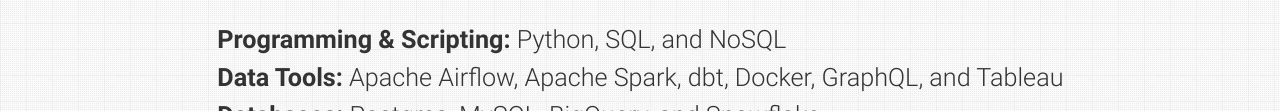
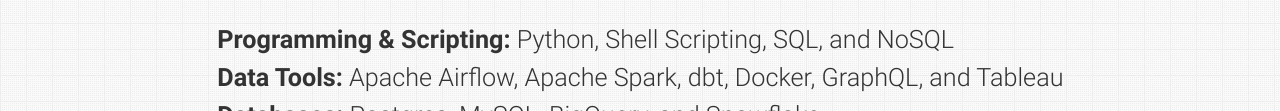
Before and after one commit to qarisp/qarisp.github.io, a plain HTML site: page index.html in a window 1280 px wide. Shown: the part 1199-1310 px from the top of the page. Drawn offline with nearby package versions, Linux system fonts and the light colour scheme.

Commit message:
Modifying About section

```diff
--- a/index.html
+++ b/index.html
@@ -238,7 +238,7 @@
         </p>
         <p>
           <ul>
-            <li><b>Programming & Scripting:</b> Python, SQL, and NoSQL</li>
+            <li><b>Programming & Scripting:</b> Python, Shell Scripting, SQL, and NoSQL</li>
             <li><b>Data Tools:</b> Apache Airflow, Apache Spark, dbt, Docker, GraphQL, and Tableau</li>
             <li><b>Databases:</b> Postgres, MySQL, BigQuery, and Snowflake</li>
             <li><b>Web Scraping:</b> BeautifulSoup and Selenium</li>
```
